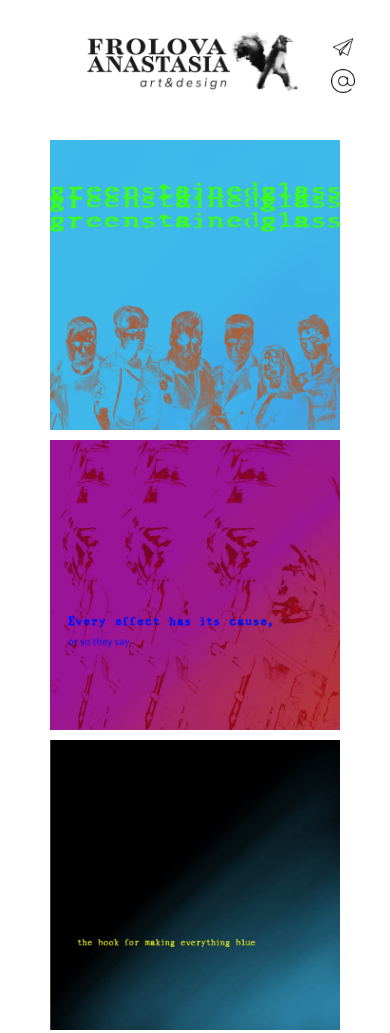
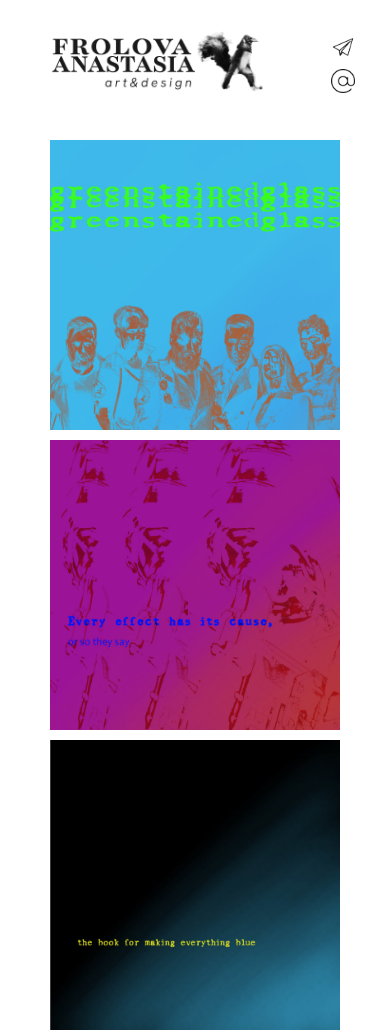
Before and after one commit to smalltimecatcrime/smalltimecatcrime.github.io, a plain HTML site: page index.html in a window 390 px wide. Shown: the top 1033 px of the page. Drawn offline with Linux system fonts and the light colour scheme.

Commit message:
css media query

```diff
--- a/style.css
+++ b/style.css
@@ -31,6 +31,13 @@ header {
     padding-left: 75px;
     max-width: 230px;
 }
+
+@media (max-width: 800px) {
+    .name-container {
+        padding-left: 40px;
+    }
+}
+
 .name-container img {
     max-width: 100%;
     height: auto;
```
